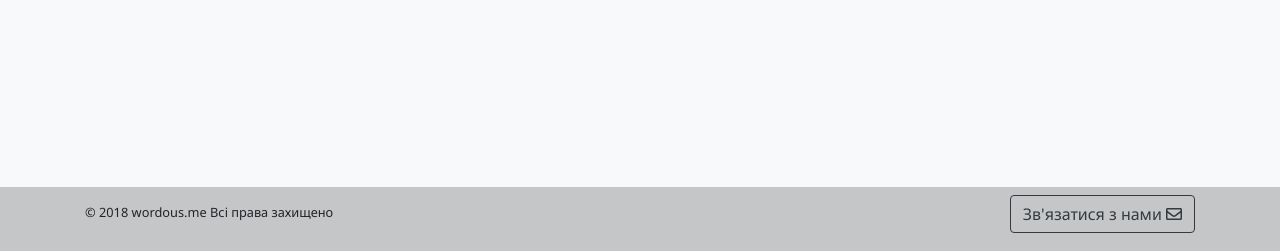
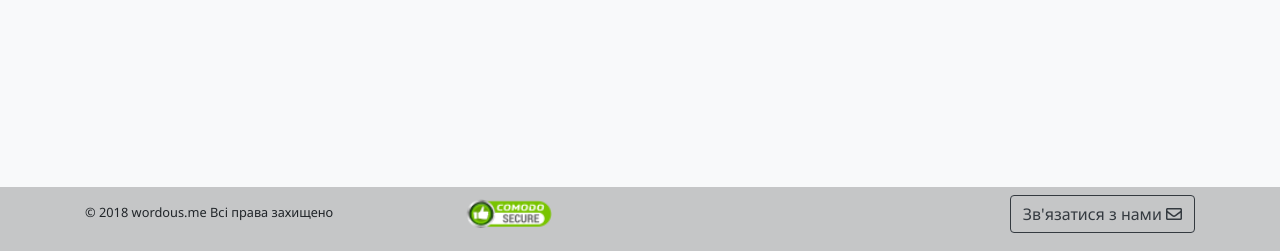
Before and after one commit to 12bogdan03/wordous, a Django app: page /notifications/ in a window 1280 px wide. Shown: the part 549-800 px from the top of the page. Run offline with Django 3.2, Linux system fonts and the light colour scheme; the visitor is signed in with stand-in values (Sample User, id 1); data that the repository does not hold is empty; parts of the project's set-up code (start-up, migrations or seed data) failed here and were passed over; some libraries are stand-ins or nearby versions; some web fonts are replaced.

Commit message:
add comodo trust logo to footer

```diff
--- a/requirements.txt
+++ b/requirements.txt
@@ -19,4 +19,4 @@ redis==2.10.6
 requests==2.18.4
 urllib3==1.22
 vine==1.1.4
-git+https://github.com/liqpay/sdk-python#egg=liqpay3
+git+https://github.com/liqpay/sdk-python#egg=liqpay3.py
--- a/static/css/styles.css
+++ b/static/css/styles.css
@@ -10,7 +10,7 @@ html {
 }
 body {
     padding-top: 4rem;
-    margin-bottom: 6rem;
+    margin-bottom: 8rem;
     font-family: 'Noto Sans', sans-serif;
 }
 body > main {
@@ -20,7 +20,7 @@ body > main {
     position: absolute;
     bottom: 0;
     width: 100%;
-    height: 6rem;
+    height: 8rem;
     background-color: #c5c6c7;
 }
 
--- a/templates/footer.html
+++ b/templates/footer.html
@@ -1,12 +1,16 @@
+{% load static %}
 {% load widget_tweaks %}
 
 <footer class="footer p-2">
     <div class="container">
         <div class="row">
-            <div class="col-sm-6 d-inline-flex justify-content-center justify-content-sm-start">
+            <div class="col-sm-4 d-inline-flex justify-content-center justify-content-sm-start">
                 <small class="my-2">&copy; 2018 wordous.me Всі права захищено</small>
             </div>
-            <div class="col-sm-6 d-inline-flex justify-content-center justify-content-sm-end">
+            <div class="col-sm-4 d-inline-flex justify-content-center justify-content-sm-start">
+                <img src="{% static 'img/comodo_secure_seal.png' %}" alt="comodo secure seal" class="my-1">
+            </div>
+            <div class="col-sm-4 d-inline-flex justify-content-center justify-content-sm-end">
                 <button type="button" class="btn btn-outline-dark" data-toggle="modal"
                         data-target="#contactFormModal">
                     Зв'язатися з нами <i class="far fa-envelope"></i>
```
Also changed, not shown: static/img/comodo_secure_seal.png (added).
